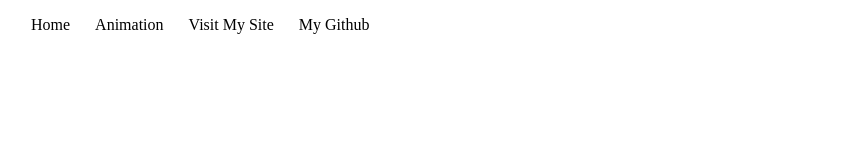
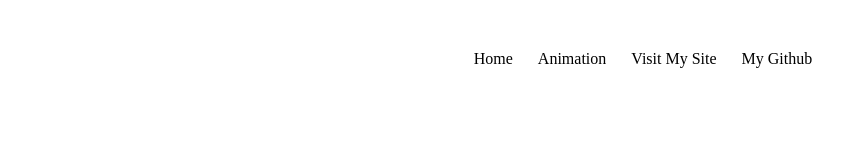
Before and after one commit to shahriararafat/creative-it-homework-4, a plain HTML site: page index.html in a window 1280 px wide. Shown: the whole page, without its empty margins (17-860 px from the left). Drawn offline with Linux system fonts and the light colour scheme.

Commit message:
navbar fix

```diff
--- a/style/style.css
+++ b/style/style.css
@@ -1,6 +1,11 @@
+
+
 ul{
     display: flex;
     column-gap: 25px;
+    align-items: center;
+    justify-content: center;
+    margin: 50px;
 }
 li{
     list-style: none;
```
